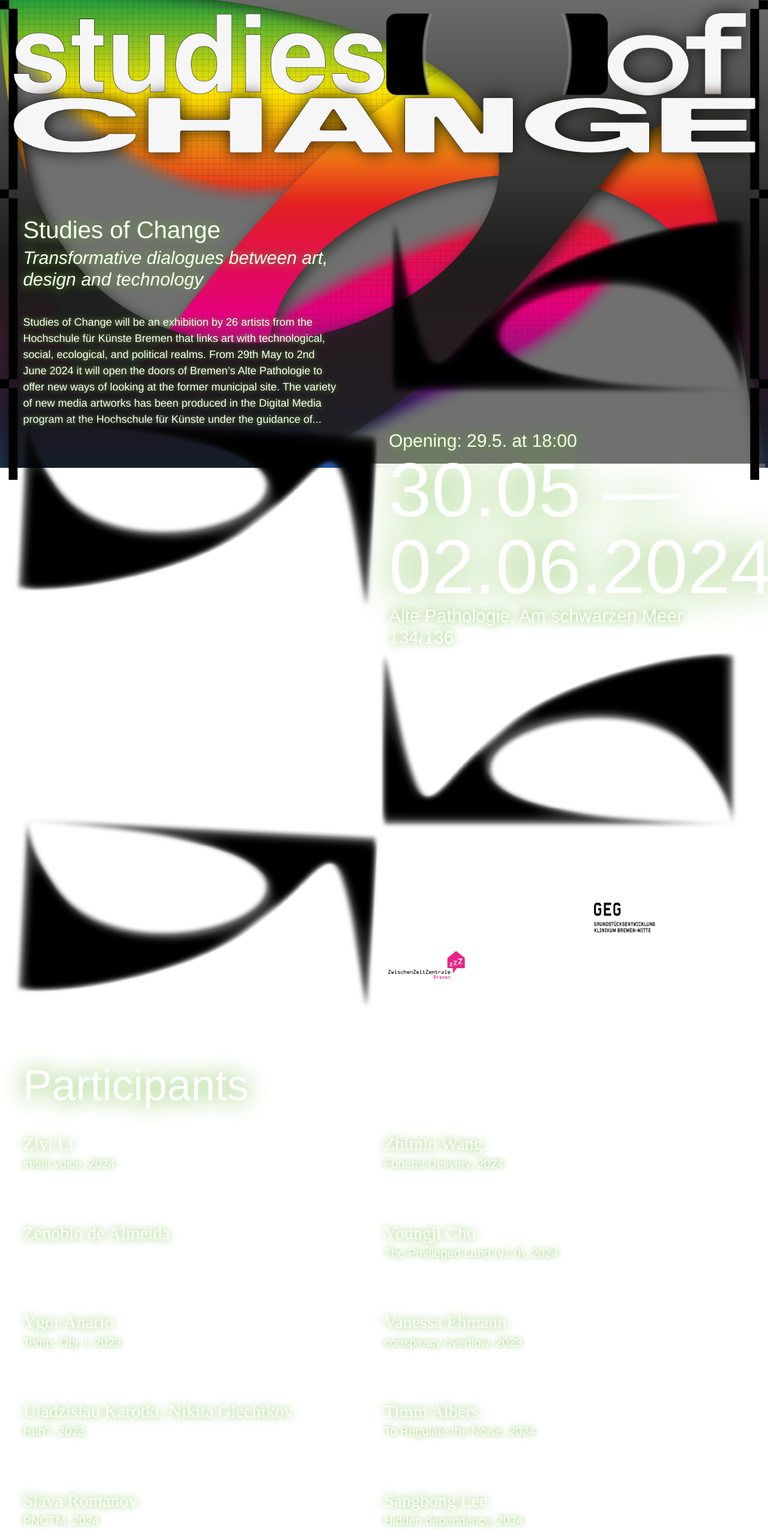
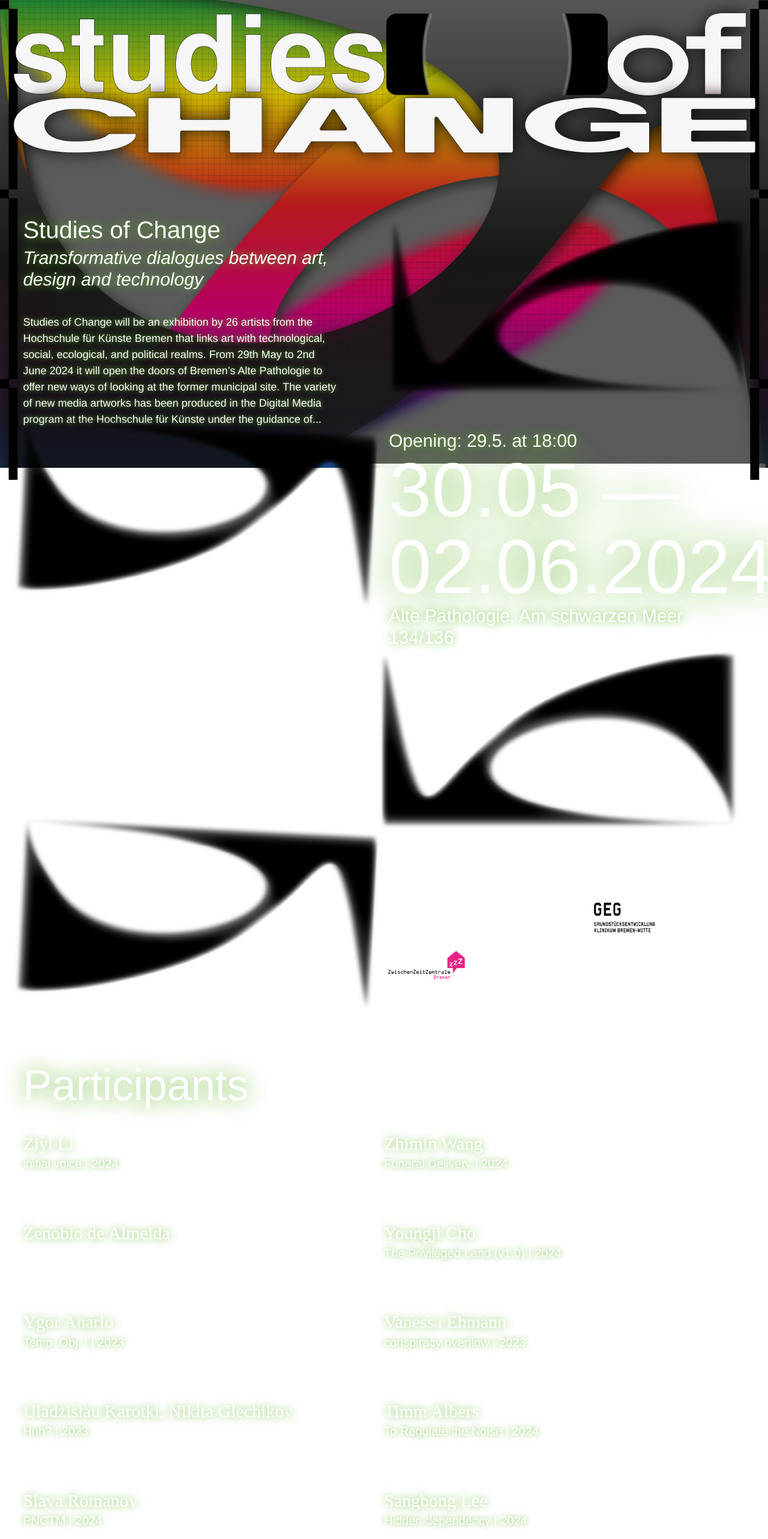
Before and after one commit to digitalmediabremen/studiesofchange-web, a Next.js app: page / in a window 1280 px wide. Shown: the top 2566 px of the page at 60% size. Built offline with nearby package versions, Linux system fonts and the light colour scheme.

Commit message:
minor fix

```diff
--- a/package.json
+++ b/package.json
@@ -5,7 +5,8 @@
     "dev-only": "next",
     "build": "python3 scripts/process_text.py && next build",
     "fetch": "python3 scripts/fetch_data.py",
-    "start": "next start"
+    "start": "next start",
+    "qrcode": "node scripts/generateqr.mjs"
   },
   "dependencies": {
     "@next/font": "^14.2.3",
@@ -15,6 +16,7 @@
     "gray-matter": "^4.0.3",
     "next": "^14.2.3",
     "prettier": "^3.2.5",
+    "qrcode": "^1.5.3",
     "react": "^18",
     "react-dom": "^18",
     "remark": "^15.0.1",
--- a/src/app/_components/background.tsx
+++ b/src/app/_components/background.tsx
@@ -16,7 +16,7 @@ export function Background() {
                     top: 0,
                     left: 0,
                     zIndex: -1,
-
+                    filter: "brightness(80%)",
                 }}
             >
             </div>
@@ -30,6 +30,7 @@ export function Background() {
                     top: 0,
                     left: 0,
                     zIndex: -1,
+                    filter: "brightness(80%)",
 
                 }}
             >
@@ -44,6 +45,7 @@ export function Background() {
                     top: 0,
                     left: 0,
                     zIndex: -1,
+                    filter: "brightness(80%)",
 
                 }}
 
--- a/src/app/_components/collapsed.tsx
+++ b/src/app/_components/collapsed.tsx
@@ -22,7 +22,7 @@ export function Collapsed({
                     {author}
                 </h3>
                 <h4 className="text-xl mb-0 leading-snug">
-                    {title}{(title) ? ", " : ""} {year}
+                    {title}{(title) ? " | " : ""} {year}
                 </h4>
             </Link>
         </div>
--- a/src/app/_components/text-header.tsx
+++ b/src/app/_components/text-header.tsx
@@ -14,12 +14,12 @@ type Props = {
 
 export function TextHeader({ title, subtitle, author, year, medium_type, material, dimension }: Props) {
   const meta = []
-  if (author) meta.push(<TextWorkinfo>{author}</TextWorkinfo>)
-  if (year) meta.push(<TextWorkinfo>{year}</TextWorkinfo>)
-  // if (year || author) meta.push(<div className="h-10"></div>)
+  if (author) meta.push(<TextWorkinfo>-<br/>{author}</TextWorkinfo>)
+  if (year) meta.push(<TextWorkinfo>{year}<br/>-</TextWorkinfo>)
+  // if (year || author) meta.push(<div className="h-5"></div>)
   if (medium_type || material || dimension) meta.push(<TextWorkinfo>
-      {medium_type}<br />
-      {material}<br />
+      {medium_type}<br />-<br />
+      {material}<br />-<br />
       {dimension}
     </TextWorkinfo>)
   if (year || author || medium_type || material || dimension) meta.push(<div className="md:block"></div>)
```
Also changed, not shown: 2 other files (tests, documents, lock files or other folders).
